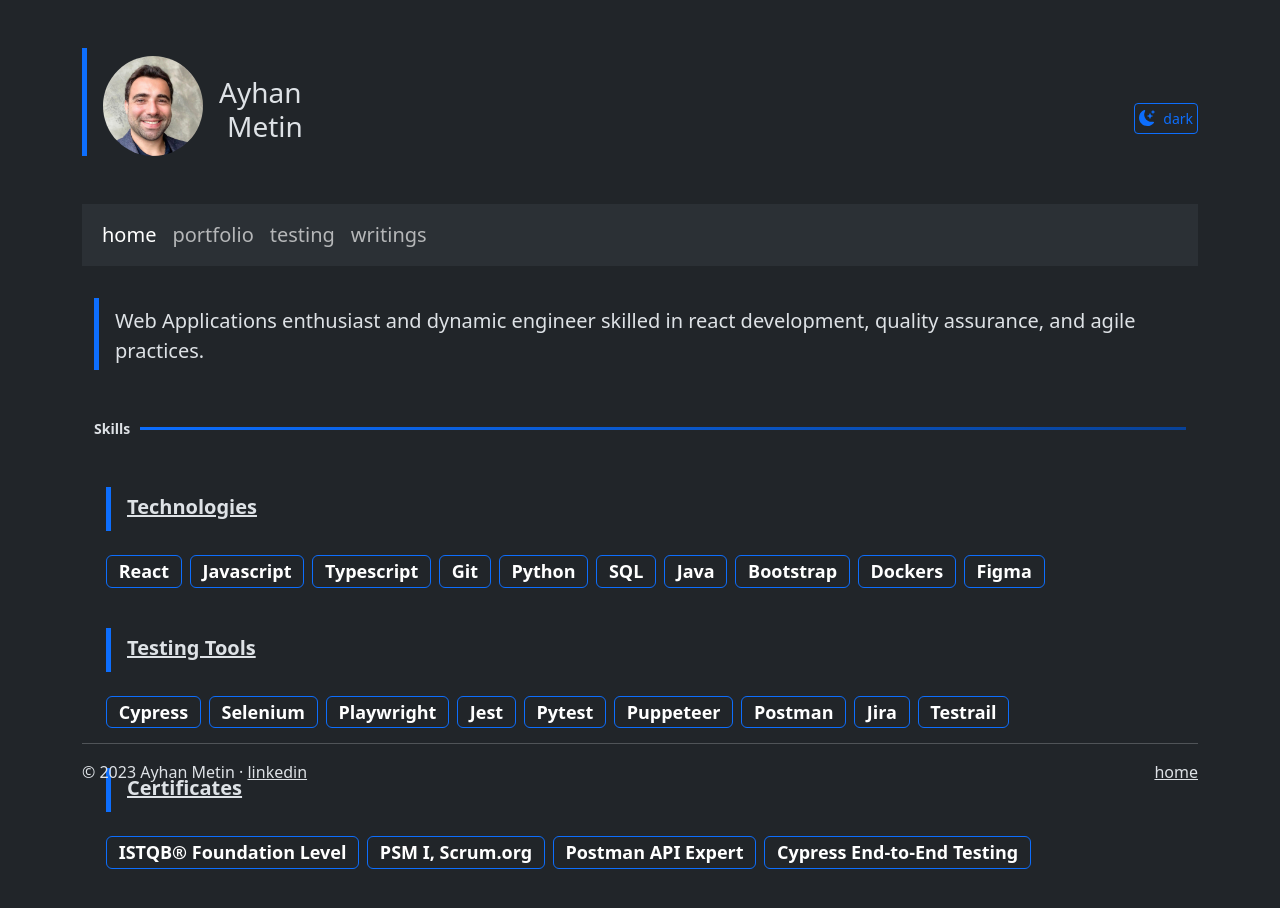
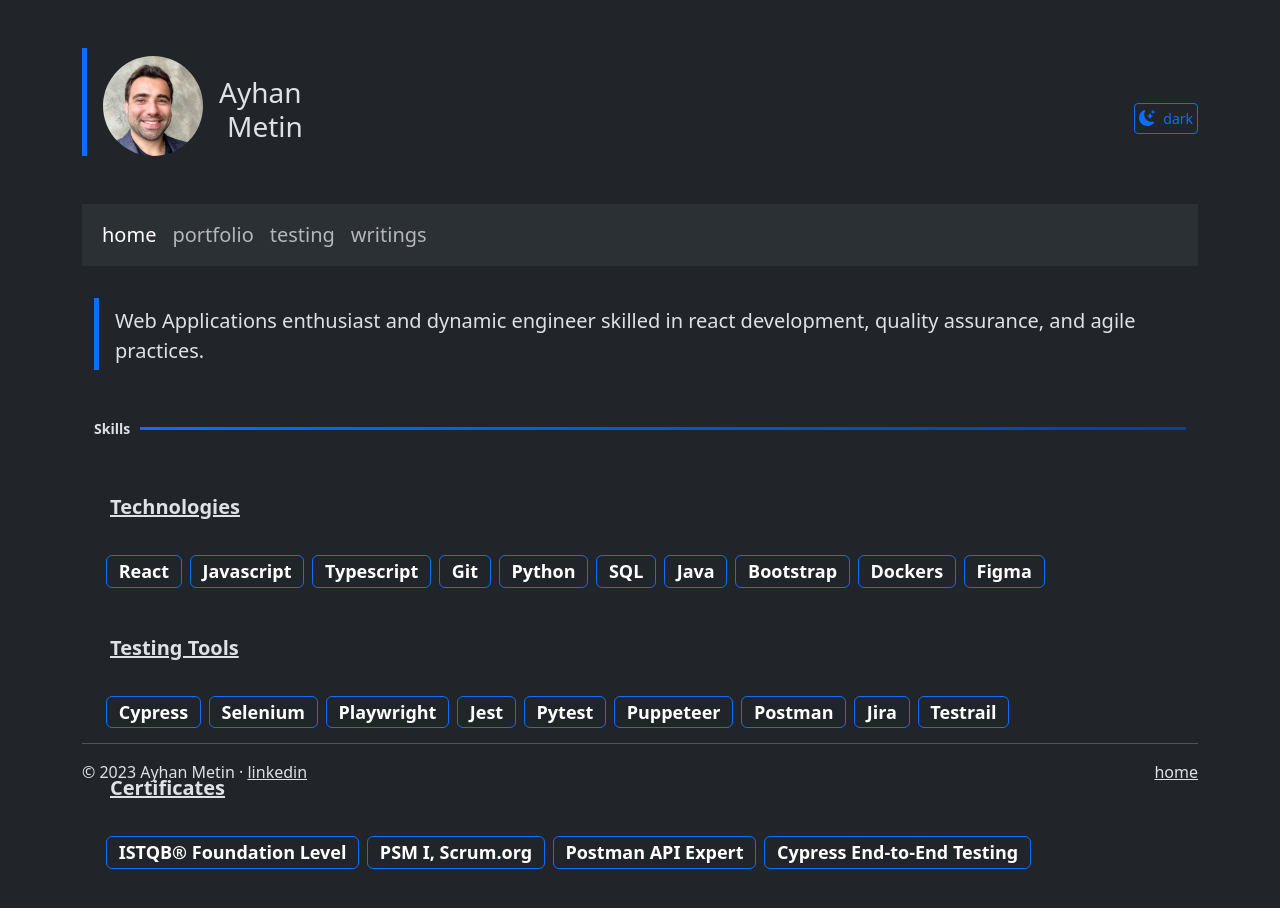
Before and after one commit to ayhanmetin/portfolio, a React (Vite) app: page / in a window 1280 px wide. Shown: the top 908 px of the page. Built offline with nearby package versions, Linux system fonts and the light colour scheme.

Commit message:
initial commit

```diff
--- a/src/components/Skills.jsx
+++ b/src/components/Skills.jsx
@@ -4,7 +4,7 @@ export default function Skills() {
   return (
     <>
       <div className='container mt-5'>
-        <div className='text-start mb-0 pt-2 border-start ps-3 p-1 border-5 border-primary'>
+        <div className='text-start mb-0 pt-2 ps-1 p-1'>
           <h2 className='fs-5 fw-semibold text-decoration-underline '>
             Technologies
           </h2>
@@ -28,7 +28,7 @@ export default function Skills() {
       </div>
 
       <div className='container mt-3 fs-4 text'>
-        <div className='text-start mb-0 pt-2 border-start ps-3 p-1 border-5 border-primary '>
+        <div className='text-start mb-0 pt-2 ps-1 p-1'>
           <h2 className='fs-5 fw-semibold text-decoration-underline'>
             Testing Tools
           </h2>
@@ -49,7 +49,7 @@ export default function Skills() {
       </div>
 
       <div className='container mt-3 fs-4 text'>
-        <div className='text-start mb-0 pt-2 border-start ps-3 p-1 border-5 border-primary '>
+        <div className='text-start mb-0 pt-2  ps-1 p-1'>
           <h2 className='fs-5 fw-semibold text-decoration-underline'>
             Certificates
           </h2>
```
